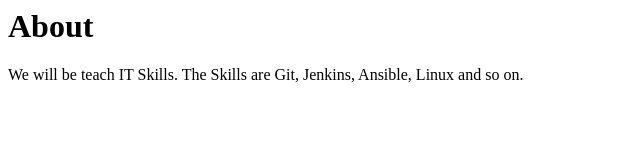
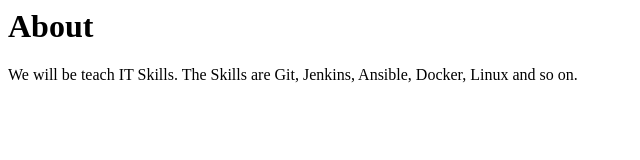
Before and after one commit to rawikumarp/samplewebsite, a plain HTML site: page about.html in a window 1280 px wide. Shown: the full height of the page, 0-640 px from the left. Drawn offline with Linux system fonts and the light colour scheme.

Commit message:
updated skill about.html file

```diff
--- a/about.html
+++ b/about.html
@@ -2,6 +2,6 @@
     <title>Welcome to About</title>
     <body>
         <h1>About</h1>
-        <p>We will be teach IT Skills. The Skills are Git, Jenkins, Ansible, Linux and so on.</p>
+        <p>We will be teach IT Skills. The Skills are Git, Jenkins, Ansible, Docker, Linux and so on.</p>
     </body>
 </html>
```
